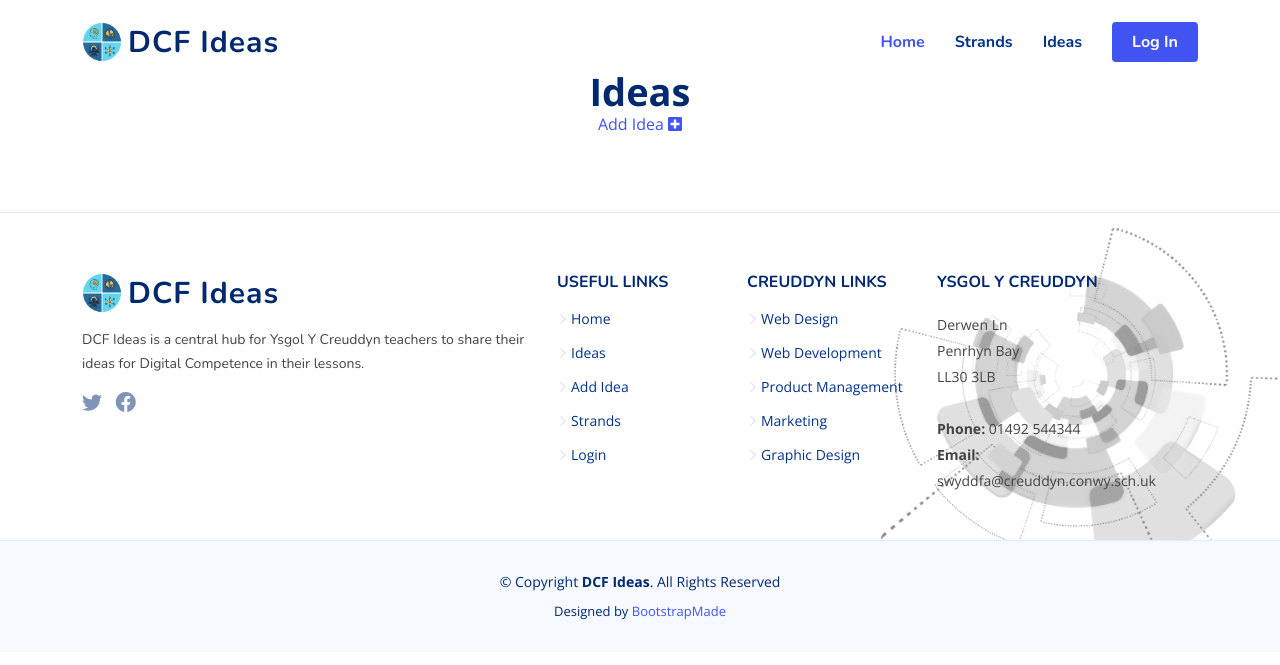
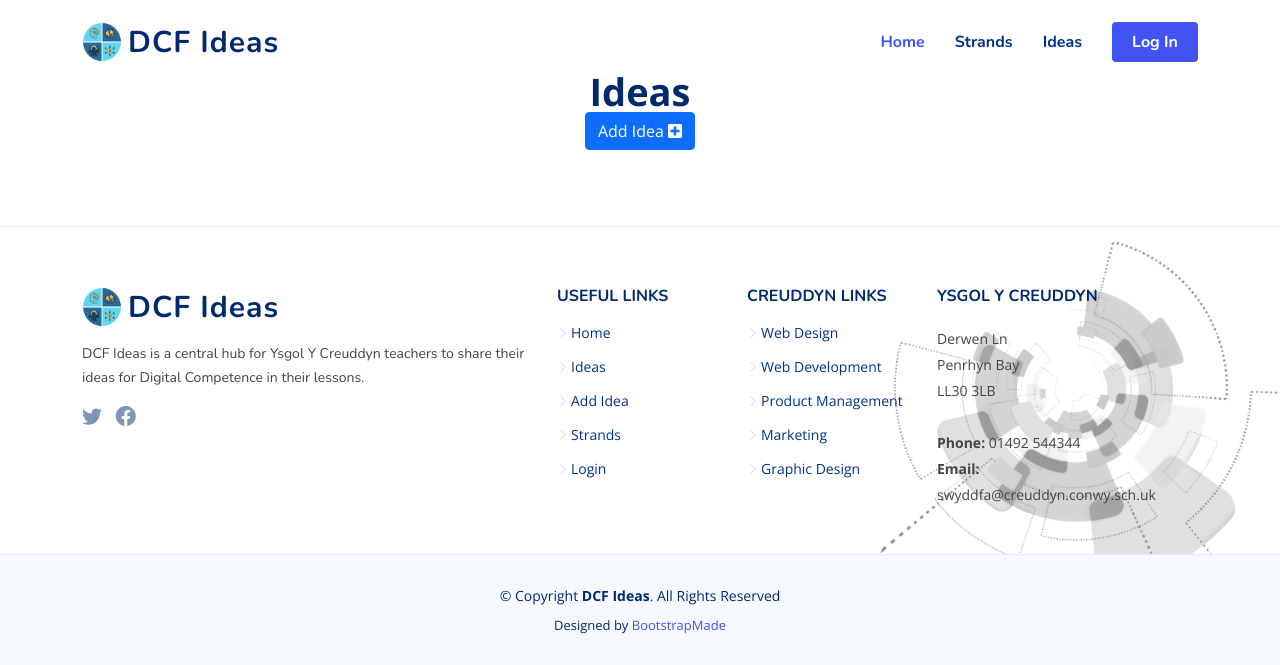
Before and after one commit to chelsea-designs/DCFideas, a Flask app: page /ideas in a window 1280 px wide. Shown: the top 665 px of the page. Run offline with Flask 2, Linux system fonts and the light colour scheme; data that the repository does not hold is empty; some libraries are stand-ins or nearby versions.

Commit message:
typo in procfile

```diff
--- a/dcfideas/templates/ideas.html
+++ b/dcfideas/templates/ideas.html
@@ -6,7 +6,8 @@
 
         <header class="section-header">
             <p>Ideas</p>
-            <a href="{{ url_for('add_idea') }}" class="btn-buy">Add Idea <i class="fas fa-plus-square right"></i></a>
+            <a href="{{ url_for('add_idea') }}" class="btn btn-primary">Add Idea <i
+                    class="fas fa-plus-square right"></i></a>
         </header>
 
         <div class="row gy-4">
@@ -17,9 +18,9 @@
                     <h3>{{ idea.idea_name }}</h3>
                     <p>{{ idea.idea_description }}</p>
                     <p>{{ loop.index }}</p>
-                    <a href="{{ url_for('update_idea', idea_id=idea.id) }}" class="read-more">Edit<i
+                    <a href="{{ url_for('update_idea', idea_id=idea.id) }}" class="btn btn-outline-secondary">Edit<i
                             class="bi bi-pencil"></i></a>
-                    <button class="btn-primary" data-bs-toggle="modal"
+                    <button class="btn btn-secondary" data-bs-toggle="modal"
                         data-bs-target="#deleteModal{{ loop.index }}">Delete<i class="bi bi-trash"></i></button>
                 </div>
             </div>
```
Also changed, not shown: dcfideas/templates/strands.html (+4 -3 lines), 1 other file.
